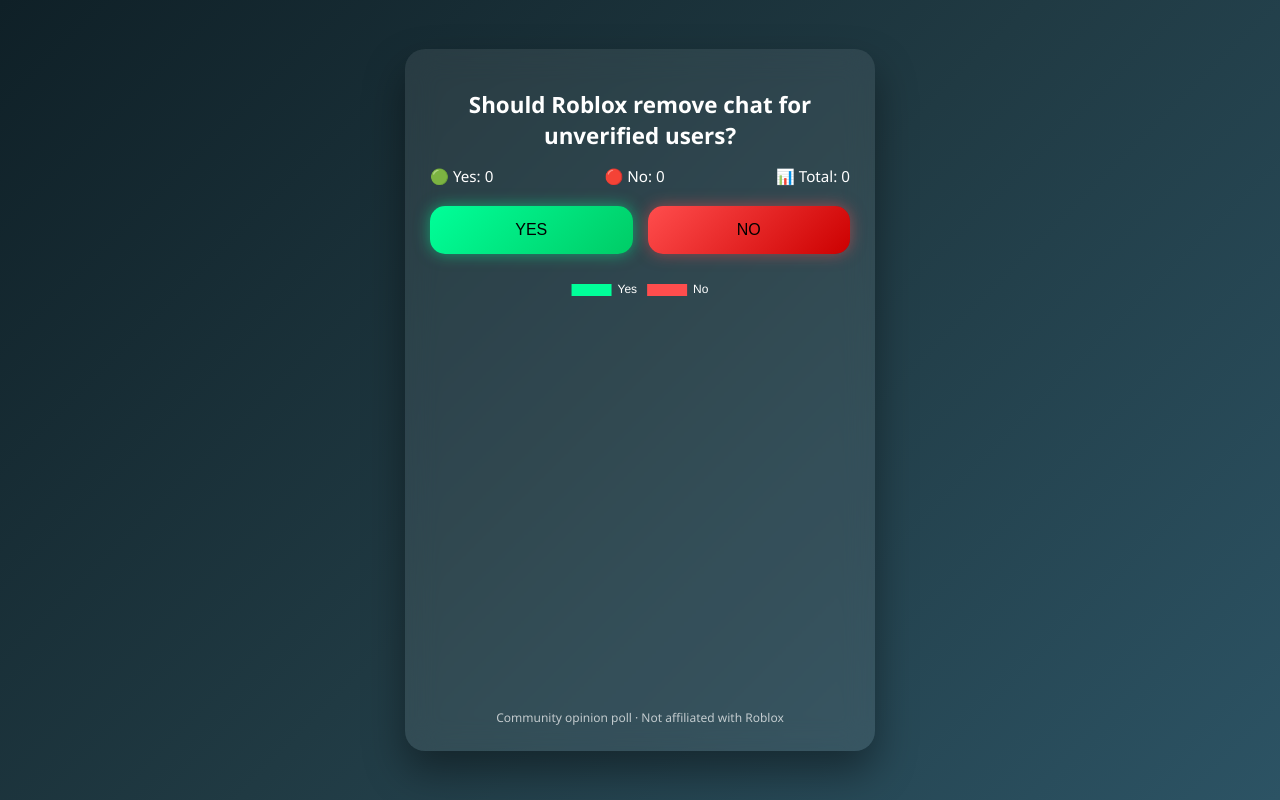
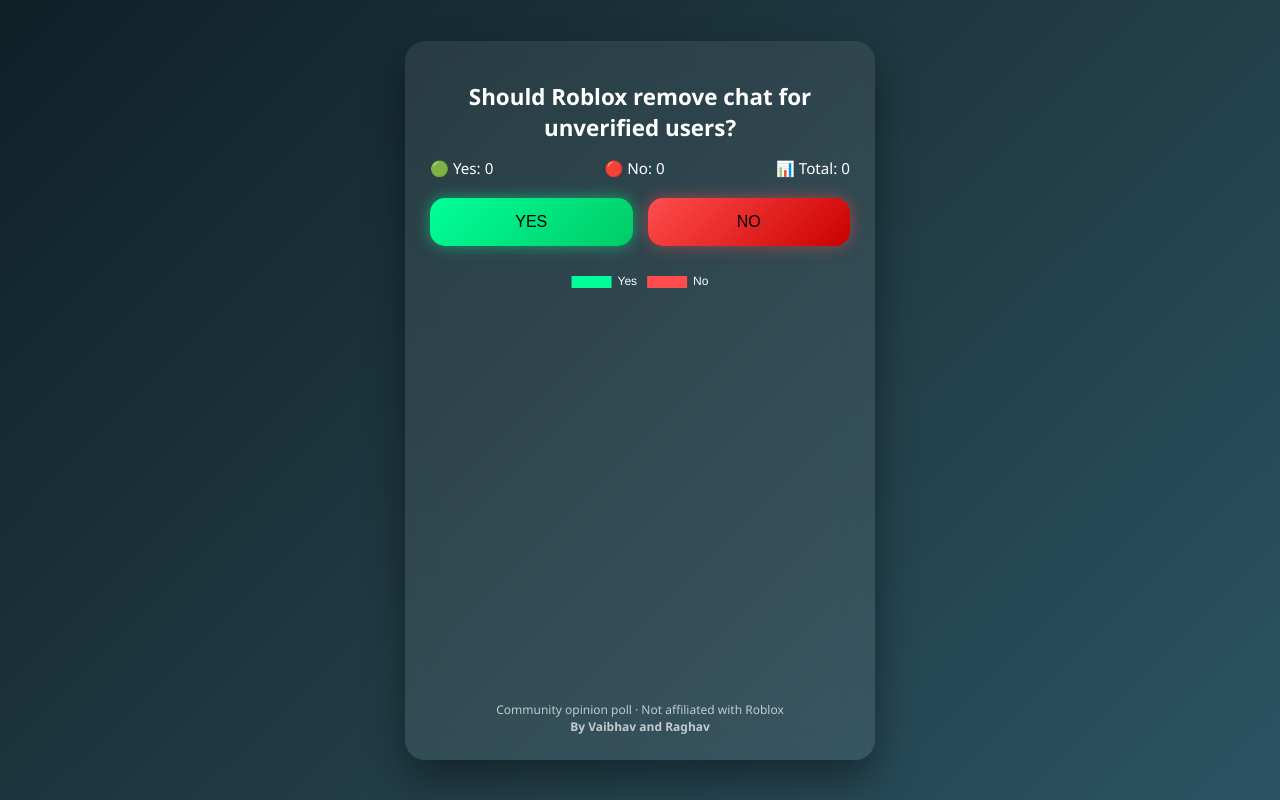
Before and after one commit to VAIBHAVRISPUBLIC/Roblox-Decision-Vote-2025, a plain HTML site: page index.html in a window 1280 px wide. Drawn offline with nearby package versions, Linux system fonts and the light colour scheme.

Commit message:
Add authorship information to footer

```diff
--- a/index.html
+++ b/index.html
@@ -105,6 +105,8 @@
 
     <div class="footer">
       Community opinion poll · Not affiliated with Roblox
+      <br>
+      <strong>By Vaibhav and Raghav</strong>
     </div>
   </div>
 
```
